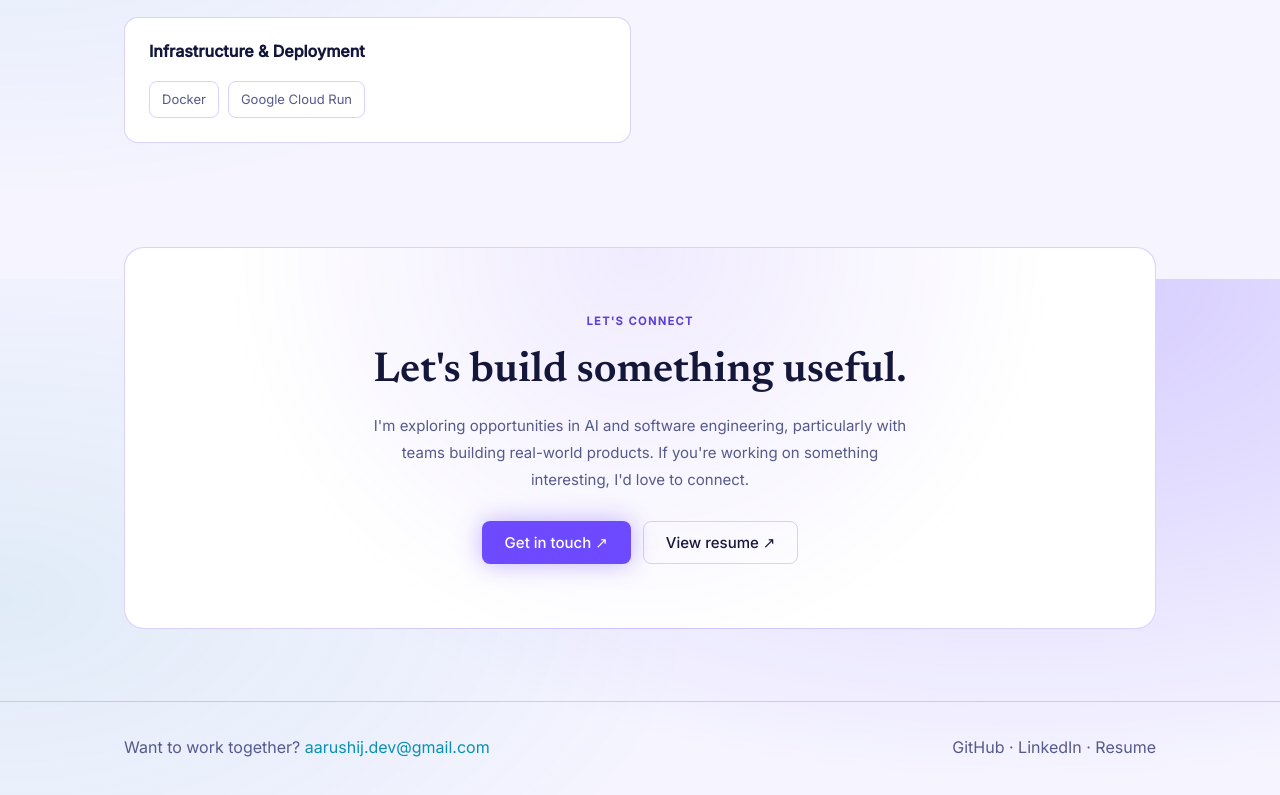
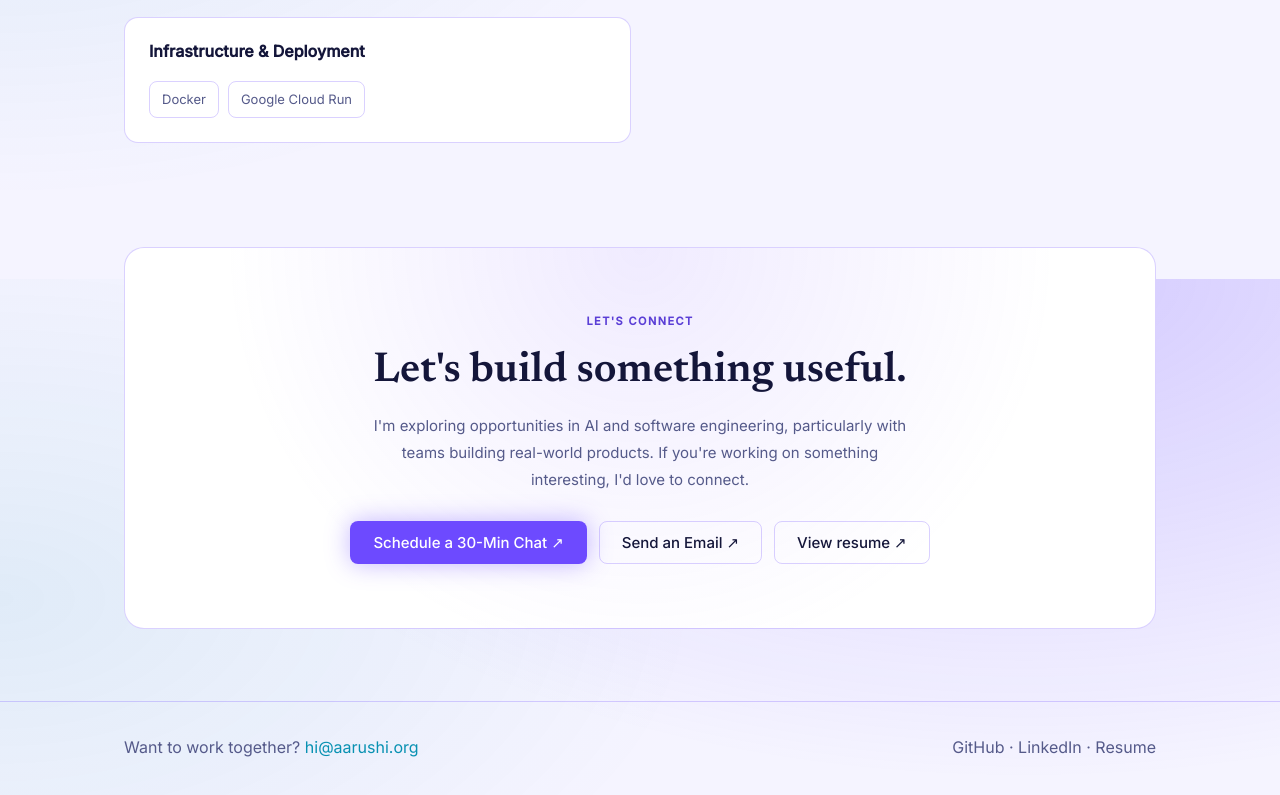
Before and after one commit to aarushi211/Portfolio, a Next.js app: page / in a window 1280 px wide. Shown: the part 2921-3716 px from the top of the page. Built offline with nearby package versions, Linux system fonts and the light colour scheme.

Commit message:
Added contact me and updated email address

```diff
--- a/src/app/globals.css
+++ b/src/app/globals.css
@@ -2701,3 +2701,11 @@ dialog::backdrop {
     flex-wrap: wrap;
     margin-top: 24px;
 }
+
+html {
+    scroll-behavior: smooth;
+}
+
+#contact {
+    scroll-margin-top: 90px;
+}
--- a/src/app/page.tsx
+++ b/src/app/page.tsx
@@ -58,10 +58,7 @@ export default function Home() {
               Explore my work ↗
             </Link>
 
-            <a
-              className="btn"
-              href={`mailto:${SITE.email}`}
-            >
+            <a className="btn" href="#contact">
               Get in touch
             </a>
           </div>
@@ -211,7 +208,7 @@ export default function Home() {
 
 
       {/* CONTACT */}
-      <section className="home-contact">
+      <section id="contact" className="home-contact">
         <span className="home-eyebrow">
           LET'S CONNECT
         </span>
@@ -225,12 +222,22 @@ export default function Home() {
           something interesting, I'd love to connect.
         </p>
 
+        {/* CONTACT ACTIONS */}
         <div className="home-hero-actions home-contact-actions">
           <a
-            href={`mailto:${SITE.email}`}
+            href={SITE.calendly}
+            target="_blank"
+            rel="noopener noreferrer"
             className="btn pri"
           >
-            Get in touch ↗
+            Schedule a 30-Min Chat ↗
+          </a>
+
+          <a
+            href={`mailto:${SITE.email}`}
+            className="btn"
+          >
+            Send an Email ↗
           </a>
 
           <a
--- a/src/data/site.ts
+++ b/src/data/site.ts
@@ -1,9 +1,10 @@
 export const SITE = {
   name: "Aarushi Jain",
-  email: "aarushij.dev@gmail.com",
+  email: "hi@aarushi.org",
   github: "https://github.com/aarushi211", linkedin: "https://www.linkedin.com/in/aarushi-jain-01413a207/", youtube: "https://youtube.com/playlist?list=PLK-r5aSmVF6k&si=TyJ-A880ni2z0oIm", resume: "https://drive.google.com/file/d/1AfP4HcNfMaySp4KD7rxT_cxmYilDqPaj/view?usp=sharing",
   photo: "/images/AarushiPhoto.jpeg",
   location: "Seattle, WA",
+  calendly: "https://calendly.com/aarushij-dev/30min",
 };
 
 export {
```
